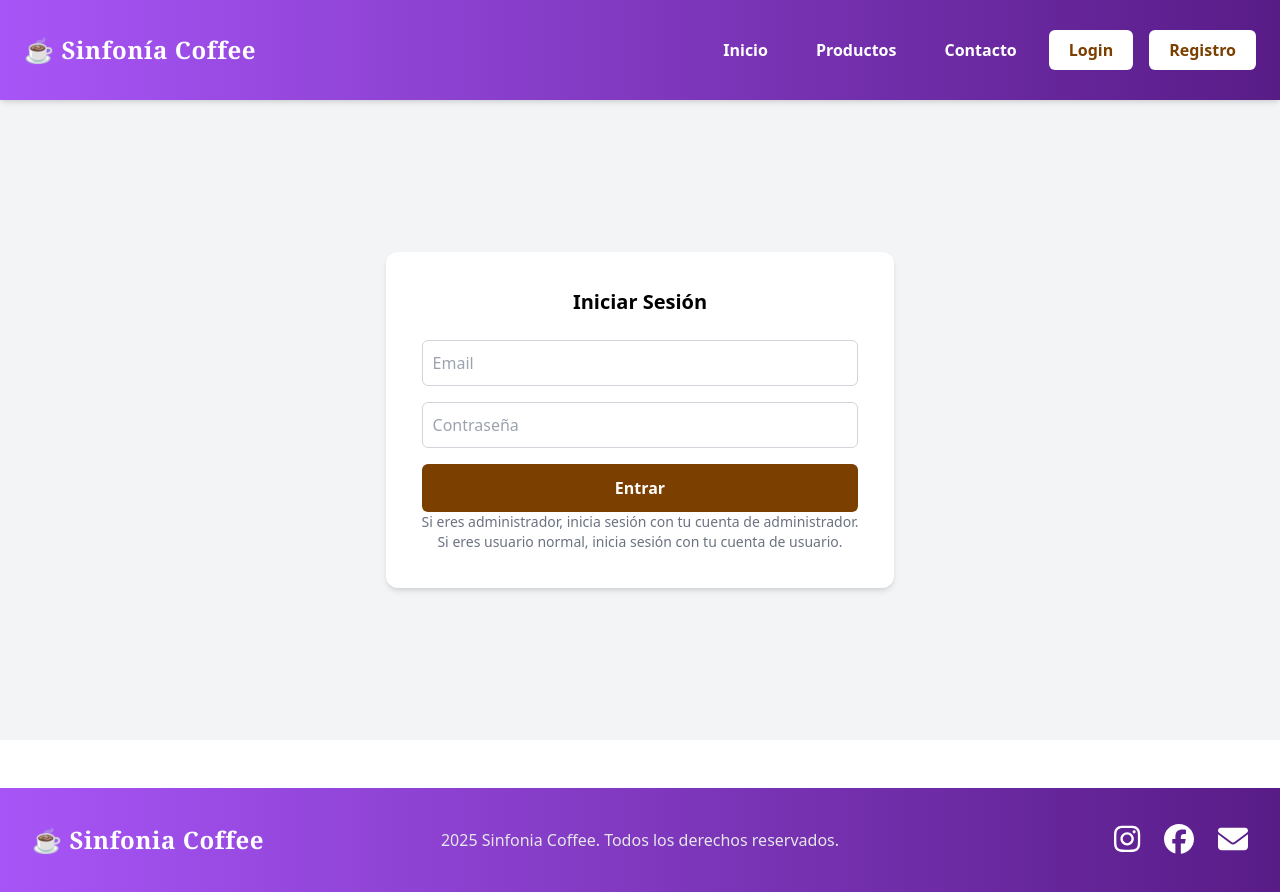
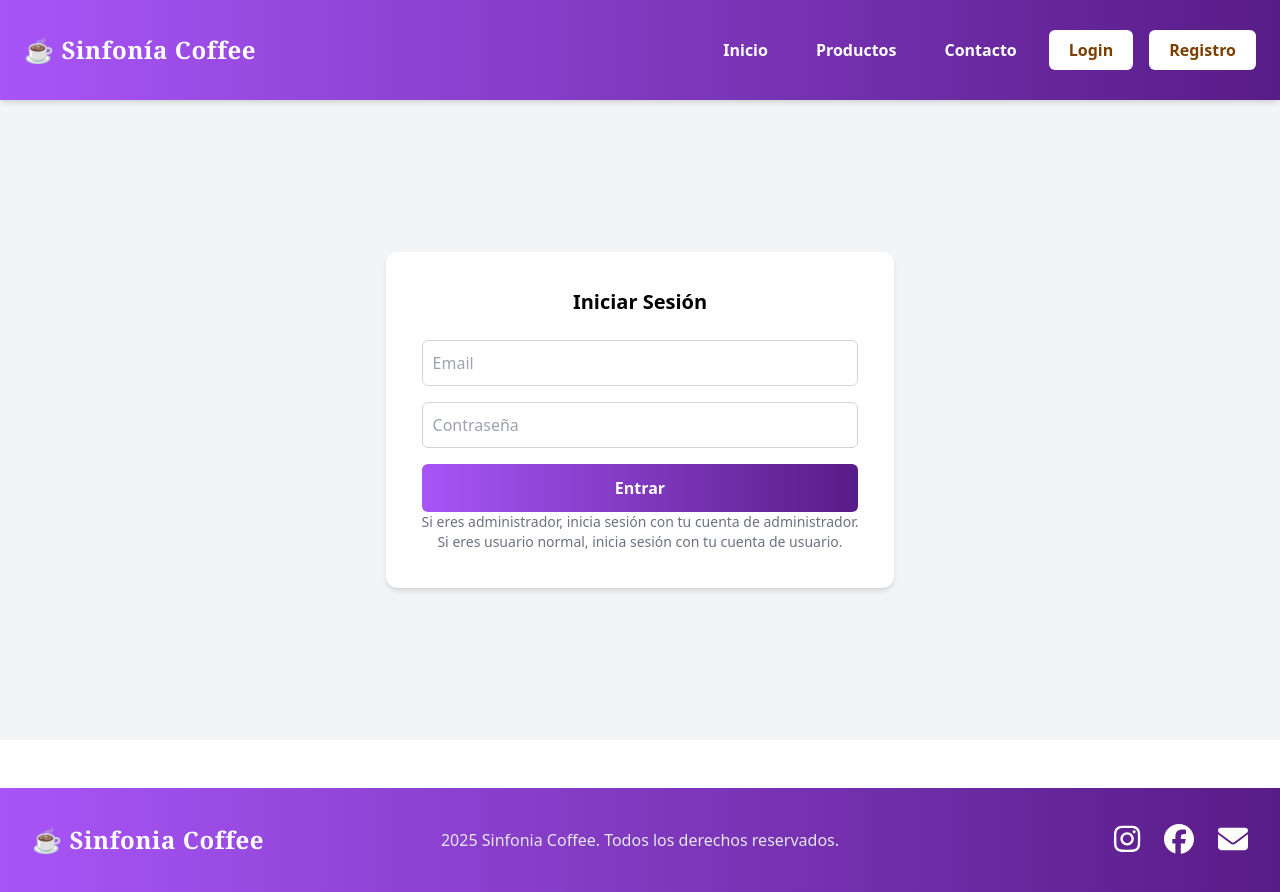
Before and after one commit to leandrocaldon/sinfonia-front, a React (Create React App) app: page /login in a window 1280 px wide. Built offline with nearby package versions, Linux system fonts and the light colour scheme.

Commit message:
se agregaron colores a los botones

```diff
--- a/src/pages/Contact.js
+++ b/src/pages/Contact.js
@@ -60,7 +60,7 @@ export default function Contact() {
           />
           <button
             type="submit"
-            className="py-3 bg-[#7b3f00] text-white border-none rounded-md font-bold text-base cursor-pointer hover:bg-[#6a3500] transition-colors"
+            className="py-3 bg-gradient-to-r from-purple-500 to-purple-900 text-white border-none rounded-md font-bold text-base cursor-pointer hover:bg-[#6a3500] transition-colors"
           >
             Enviar
           </button>
--- a/src/pages/Login.js
+++ b/src/pages/Login.js
@@ -41,7 +41,7 @@ export default function Login() {
           />
           <button
             type="submit"
-            className="py-3 bg-[#7b3f00] text-white border-none rounded-md font-bold text-base cursor-pointer hover:bg-[#6a3500] transition-colors"
+            className="py-3 bg-gradient-to-r from-purple-500 to-purple-900 text-white border-none rounded-md font-bold text-base cursor-pointer hover:bg-[#6a3500] transition-colors"
           >
             Entrar
           </button>
--- a/src/pages/Register.js
+++ b/src/pages/Register.js
@@ -61,7 +61,7 @@ export default function Register() {
           </label>
           <button
             type="submit"
-            className="py-3 bg-[#7b3f00] text-white border-none rounded-md font-bold text-base cursor-pointer hover:bg-[#6a3500] transition-colors"
+            className="py-3 bg-gradient-to-r from-purple-500 to-purple-900 text-white border-none rounded-md font-bold text-base cursor-pointer hover:bg-[#6a3500] transition-colors"
           >
             Registrar
           </button>
```
